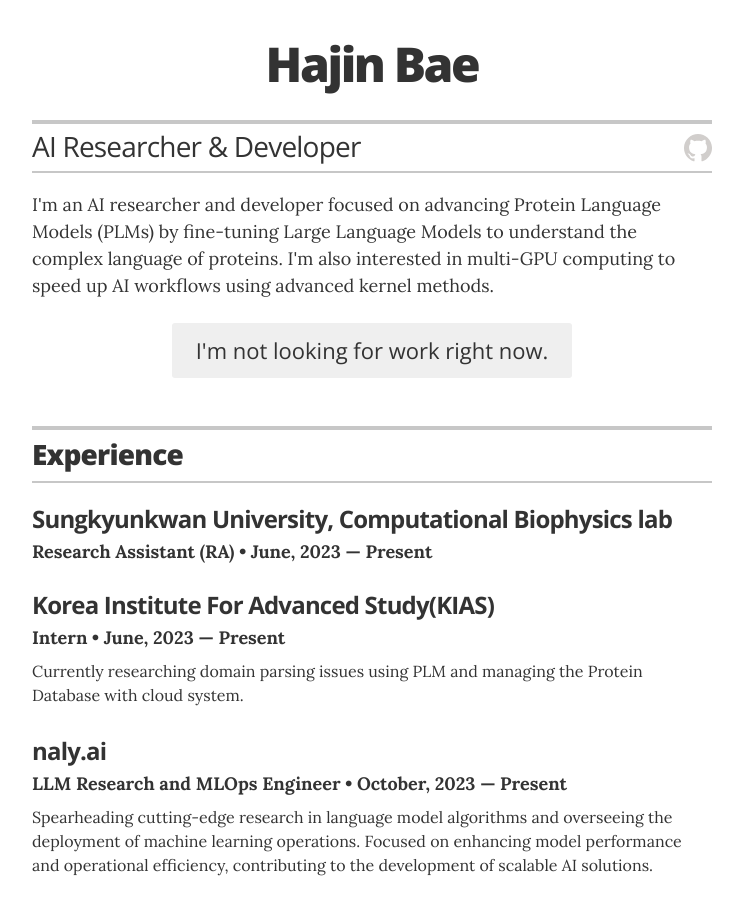
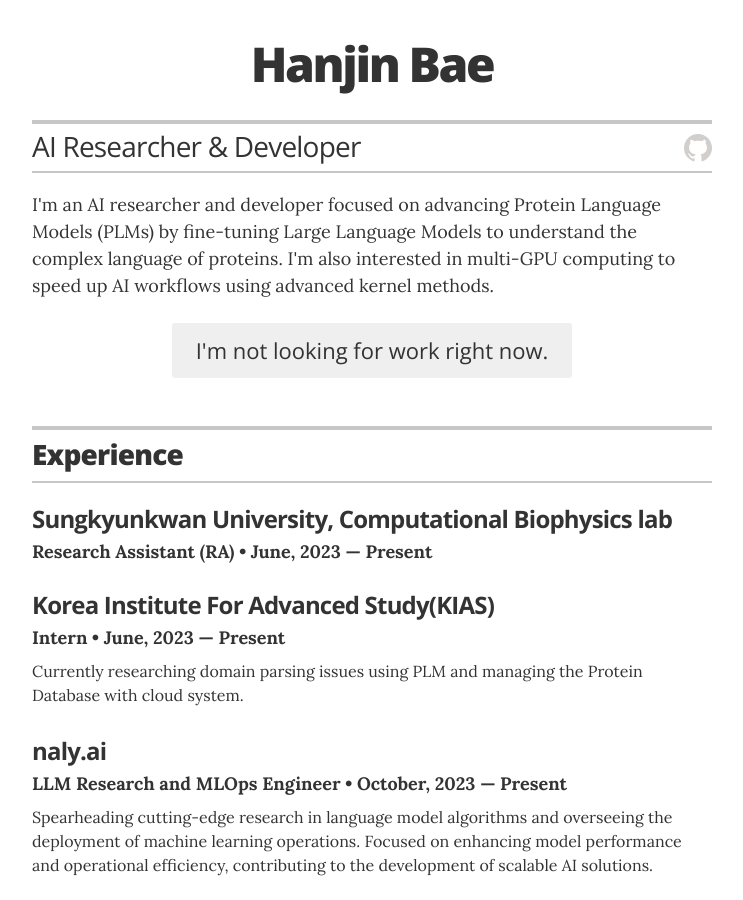
Before and after one commit to delibae/delibae.github.io, a Jekyll site: the page built from index.html, in a window 1280 px wide and 900 px high. Shown: the whole window, without its empty margins (268-1011 px from the left). Built offline with Jekyll 4.4.1, drawn with Linux system fonts in a browser that asks for light colours.

Commit message:
fix name

```diff
--- a/_config.yml
+++ b/_config.yml
@@ -10,7 +10,7 @@ sass:
 
 # Resume settings
 resume_avatar:                  "false"
-resume_name:                    "Hajin Bae"
+resume_name:                    "Hanjin Bae"
 resume_title:                   "AI Researcher & Developer"
 
 # used for the contact button in _layouts/resume.html
```
